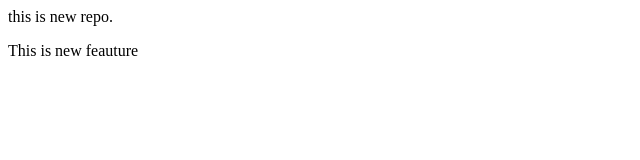
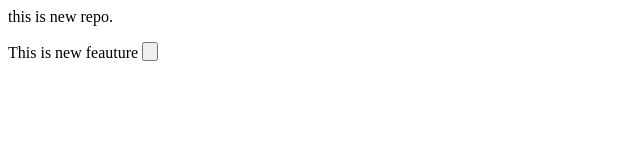
Before and after one commit to kiran22887/localrepo, a plain HTML site: page index.html in a window 1280 px wide. Shown: the full height of the page, 0-640 px from the left. Drawn offline with Linux system fonts and the light colour scheme.

Commit message:
add button

```diff
--- a/index.html
+++ b/index.html
@@ -1,2 +1,2 @@
 <p>this is new repo.</p>
-<p>This is new feauture</p>
+<p>This is new feauture <button></p>
```
